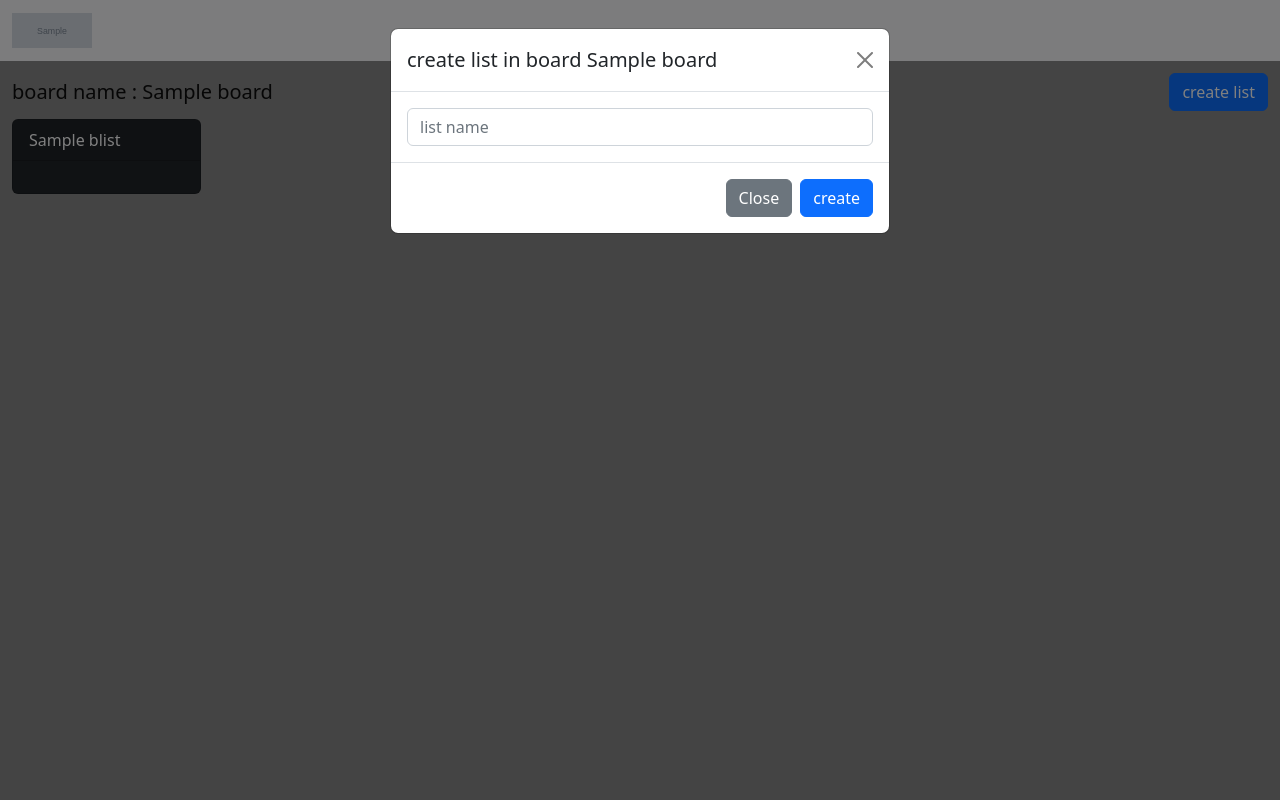
After one commit to mookamal/task_mangement, a Django app: page /b/1 in a window 1280 px wide, after a click on "create list". The commit adds this page. Run offline with Django 4.2, Linux system fonts and the light colour scheme; a user stored in the database is signed in; tables that the repository leaves empty hold one stand-in row (values such as "Sample post"); grey boxes marked "Sample" are stand-in pictures; some libraries are stand-ins or nearby versions.

Commit message:
add : create list in board

```diff
--- a/board/admin.py
+++ b/board/admin.py
@@ -1,4 +1,5 @@
 from django.contrib import admin
-from .models import Board
+from .models import Board , BList
 # Register your models here.
 admin.site.register(Board)
+admin.site.register(BList)
--- a/board/models.py
+++ b/board/models.py
@@ -15,3 +15,11 @@ class Board(models.Model):
 
     def __str__(self):
         return str(self.title)
+
+class BList(models.Model):
+    name = models.CharField(max_length=100)
+    board = models.ForeignKey(Board, on_delete=models.CASCADE)
+    created_at = models.DateTimeField(auto_now_add=True)
+    updated_at = models.DateTimeField(auto_now=True)
+    def __str__(self):
+        return f"list name {str(self.name)} from board {str(self.board.title)}"
--- /dev/null
+++ b/board/templates/board/board_detail.html
@@ -0,0 +1,64 @@
+{% extends "base.html" %}
+{% load static %}
+
+{% block css %}
+<style>
+body {
+    background-color: {{board.bg_color}};
+}
+</style>
+{% endblock css %}
+
+{% block content %}
+<!-- start navbar2 -->
+<nav class="navbar">
+    <div class="container-fluid">
+        <span class="navbar-brand mb-0 h1">board name : {{board.title}}</span>
+        <!-- Button trigger modal create list -->
+        <button type="button" class="btn btn-primary" data-bs-toggle="modal" data-bs-target="#createlist">
+            create list
+        </button>
+    </div>
+</nav>
+<!-- end navbar2 -->
+
+<!-- start lists -->
+<div class="container-fluid">
+  <div class="row">
+    {% for list in board.blist_set.all %}
+    <div class="col-2">
+      <div class="card text-bg-dark mb-3" style="max-width: 18rem;">
+        <div class="card-header">{{list.name}}</div>
+        <div class="card-body">
+          {% comment %} data body {% endcomment %}
+        </div>
+      </div>
+    </div>
+    {% endfor %}
+  </div>
+</div>
+<!-- end lists -->
+
+<!-- Modal  create list -->
+<div class="modal fade" id="createlist" tabindex="-1" aria-labelledby="createlistLabel" aria-hidden="true">
+  <div class="modal-dialog">
+    <div class="modal-content">
+      <div class="modal-header">
+        <h1 class="modal-title fs-5" id="createlistLabel">create list in board {{board.title}}</h1>
+        <button type="button" class="btn-close" data-bs-dismiss="modal" aria-label="Close"></button>
+      </div>
+      <div class="modal-body">
+      <form action="{% url 'create_list' %}" method="post">
+              {% csrf_token %}
+          <input class="form-control" type="text" placeholder="list name" name="list_name">
+          <input  type="hidden" value="{{board.id}}" name="board_id">
+      </div>
+      <div class="modal-footer">
+        <button type="button" class="btn btn-secondary" data-bs-dismiss="modal">Close</button>
+        <button type="submit" class="btn btn-primary">create</button>
+      </form>
+      </div>
+    </div>
+  </div>
+</div>
+{% endblock content %}
--- a/board/templates/board/parts/header.html
+++ b/board/templates/board/parts/header.html
@@ -1,6 +1,6 @@
 {% load static %}
-<nav class="navbar bg-light mb-3">
-    <div class="container">
+<nav class="navbar bg-light mb-1">
+    <div class="container-fluid">
       <a class="navbar-brand" href="#">
         <img src="{{request.info.logo.url}}" alt="{{request.info.name}}" height="35" width="80">
       </a>
--- a/board/templates/board/parts/sidebar.html
+++ b/board/templates/board/parts/sidebar.html
@@ -7,7 +7,7 @@
     <ul class="nav nav-pills flex-column mb-auto">
       {% for board in board_list %}
       <li class="nav-item">
-        <a href="#" class="nav-link" aria-current="page">
+        <a href="{% url 'board_detail' pk=board.id %}" class="nav-link" aria-current="page">
           <svg width="20" height="20" xmlns="http://www.w3.org/2000/svg">
             <rect width="100%" height="100%" fill="{{board.bg_color}}" />
           </svg>
--- a/board/urls.py
+++ b/board/urls.py
@@ -1,7 +1,10 @@
 from django.urls import path
-from .views import BoardsListView , create_board
+from .views import BoardsListView , create_board , BoardDetail , create_list
 urlpatterns = [
     path("",BoardsListView.as_view(),name="board_list"),
+    path("<int:pk>",BoardDetail.as_view(),name="board_detail"),
     path("create_board",create_board,name="create_board"),
+    path("create_list",create_list,name="create_list"),
+
 
 ]
--- a/board/views.py
+++ b/board/views.py
@@ -1,6 +1,8 @@
-from django.shortcuts import render , redirect
-from .models import Board
-from django.views.generic import ListView
+from typing import Any
+from django.http import HttpRequest, HttpResponse
+from django.shortcuts import render , redirect , get_object_or_404
+from .models import Board , BList
+from django.views.generic import ListView , DetailView
 from django.contrib.auth.mixins import LoginRequiredMixin
 from .forms import BoardForm
 # Create your views here.
@@ -24,3 +26,28 @@ def create_board(request):
             my_form.owner = request.user
             my_form.save()
         return redirect("home")
+
+class BoardDetail(LoginRequiredMixin,DetailView):
+    login_url = "login"
+    model = Board
+    def get(self, request: HttpRequest, *args: Any, **kwargs: Any) -> HttpResponse:
+        board = get_object_or_404(Board,id=self.kwargs['pk'])
+        if board.Visibility == "private":
+            if board.owner != request.user:
+                return HttpResponse("this board not found")
+        return super().get(request, *args, **kwargs)
+
+
+def create_list(request):
+    if request.method == "POST":
+        board_id_value = request.POST.get('board_id')
+        list_name = request.POST.get('list_name')
+        board = Board.objects.get(id=board_id_value)
+        if board.owner == request.user:
+            BList.objects.create(
+                name=list_name,
+                board=board
+            )
+
+
+        return redirect('board_detail', pk=board_id_value)
--- a/project/custom_middleware.py
+++ b/project/custom_middleware.py
@@ -8,6 +8,8 @@ class CustomMiddleWare:
     def __call__(self, request):
         info = Info.objects.first()
         request.info = info
-
+        path_board = "/b/"
+        current_path = str(request.path)
+        request.path_board = current_path.startswith(path_board)
         response = self.get_response(request)
         return response
--- a/templates/base.html
+++ b/templates/base.html
@@ -15,17 +15,12 @@
 
     {% comment %} path login page {% endcomment %}
     {% url 'home' as home_path %}
-    {% url 'board_list' as boards %}
-
-
-
-
 
     {% comment %} start header {% endcomment %}
 
     {% if request.path == home_path %}
     {% include "parts/header.html" %}
-    {% elif request.path == boards %}
+    {% elif request.path_board %}
     {% include "board/parts/header.html" %}
     {% endif %}
     {% comment %} end header {% endcomment %}
```
Also changed, not shown: board/forms.py (line endings or trailing spaces), board/migrations/0007_blist.py (added).
